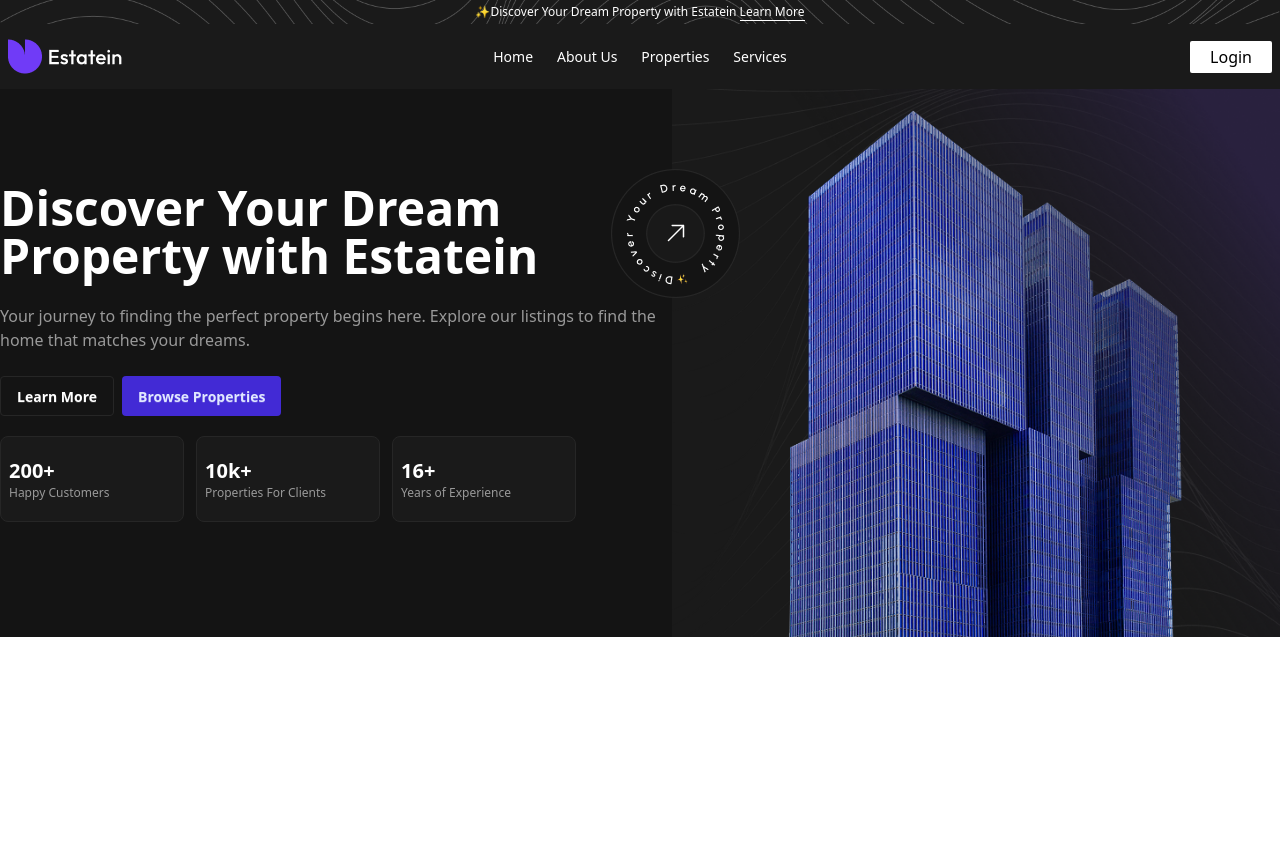
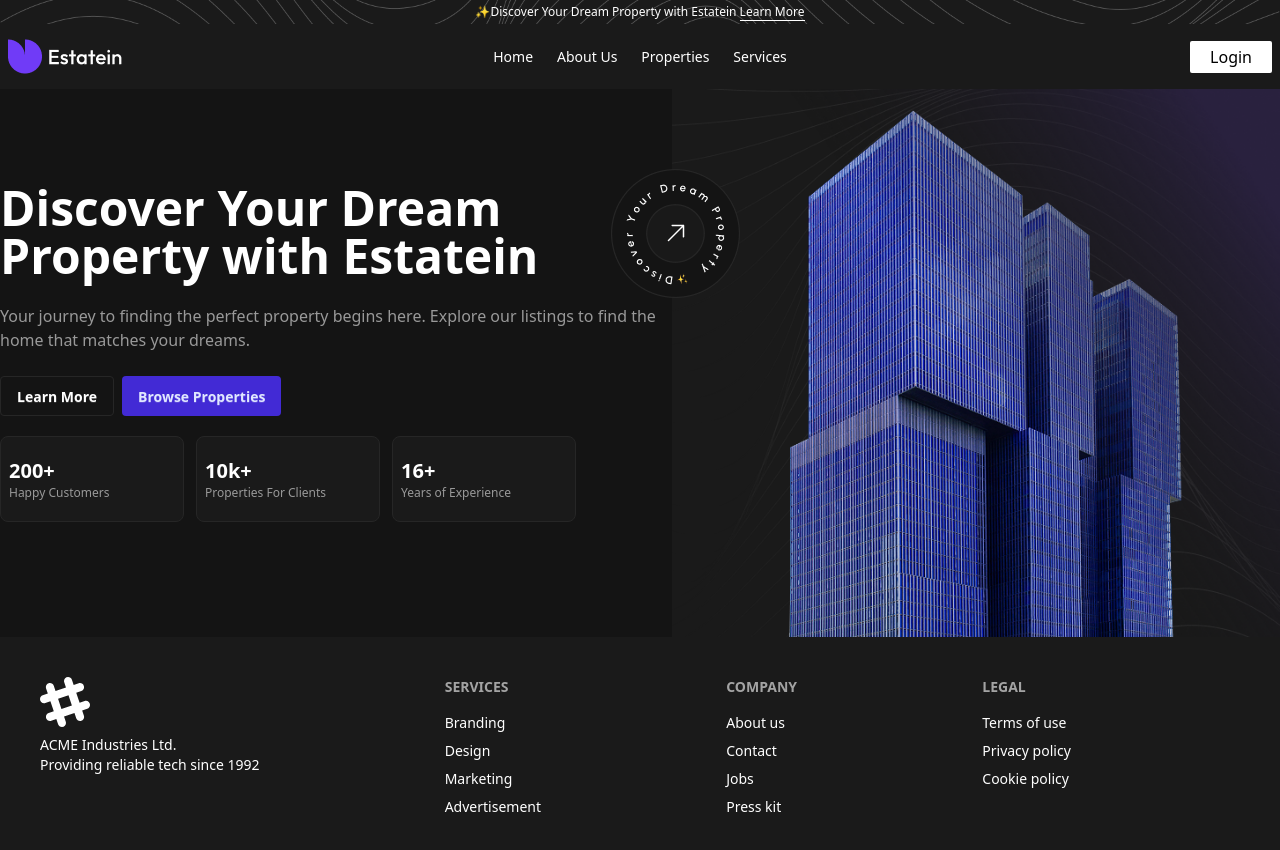
Before and after one commit to MD-Moniruzzaman-Arafat/web-project-16, a React (Vite) app: page / in a window 1280 px wide. Shown: the top 850 px of the page. Before the commit the page ends 800 px from the top, so only its background shows below. Built offline with nearby package versions, Linux system fonts and the light colour scheme; no server answers.

Commit message:
footer component design

```diff
--- /dev/null
+++ b/src/components/footer/Footer.jsx
@@ -0,0 +1,50 @@
+const Footer = () => {
+  return (
+    <>
+      <footer className="bg-[#1A1A1A]">
+        <div className="footer sm:footer-horizontal text-white p-10 container mx-auto">
+          <aside>
+            <svg
+              width="50"
+              height="50"
+              viewBox="0 0 24 24"
+              xmlns="http://www.w3.org/2000/svg"
+              fillRule="evenodd"
+              clipRule="evenodd"
+              className="fill-current"
+            >
+              <path d="M22.672 15.226l-2.432.811.841 2.515c.33 1.019-.209 2.127-1.23 2.456-1.15.325-2.148-.321-2.463-1.226l-.84-2.518-5.013 1.677.84 2.517c.391 1.203-.434 2.542-1.831 2.542-.88 0-1.601-.564-1.86-1.314l-.842-2.516-2.431.809c-1.135.328-2.145-.317-2.463-1.229-.329-1.018.211-2.127 1.231-2.456l2.432-.809-1.621-4.823-2.432.808c-1.355.384-2.558-.59-2.558-1.839 0-.817.509-1.582 1.327-1.846l2.433-.809-.842-2.515c-.33-1.02.211-2.129 1.232-2.458 1.02-.329 2.13.209 2.461 1.229l.842 2.515 5.011-1.677-.839-2.517c-.403-1.238.484-2.553 1.843-2.553.819 0 1.585.509 1.85 1.326l.841 2.517 2.431-.81c1.02-.33 2.131.211 2.461 1.229.332 1.018-.21 2.126-1.23 2.456l-2.433.809 1.622 4.823 2.433-.809c1.242-.401 2.557.484 2.557 1.838 0 .819-.51 1.583-1.328 1.847m-8.992-6.428l-5.01 1.675 1.619 4.828 5.011-1.674-1.62-4.829z"></path>
+            </svg>
+            <p>
+              ACME Industries Ltd.
+              <br />
+              Providing reliable tech since 1992
+            </p>
+          </aside>
+          <nav>
+            <h6 className="footer-title">Services</h6>
+            <a className="link link-hover">Branding</a>
+            <a className="link link-hover">Design</a>
+            <a className="link link-hover">Marketing</a>
+            <a className="link link-hover">Advertisement</a>
+          </nav>
+          <nav>
+            <h6 className="footer-title">Company</h6>
+            <a className="link link-hover">About us</a>
+            <a className="link link-hover">Contact</a>
+            <a className="link link-hover">Jobs</a>
+            <a className="link link-hover">Press kit</a>
+          </nav>
+          <nav>
+            <h6 className="footer-title">Legal</h6>
+            <a className="link link-hover">Terms of use</a>
+            <a className="link link-hover">Privacy policy</a>
+            <a className="link link-hover">Cookie policy</a>
+          </nav>
+        </div>
+      </footer>
+    </>
+  );
+};
+
+export default Footer;
--- a/src/layouts/Root.jsx
+++ b/src/layouts/Root.jsx
@@ -1,11 +1,13 @@
 import { Outlet } from "react-router";
 import Navbar from "../components/navbar/Navbar";
+import Footer from "../components/footer/Footer";
 
 const Root = () => {
   return (
     <>
       <Navbar />
       <Outlet />
+      <Footer />
     </>
   );
 };
```
